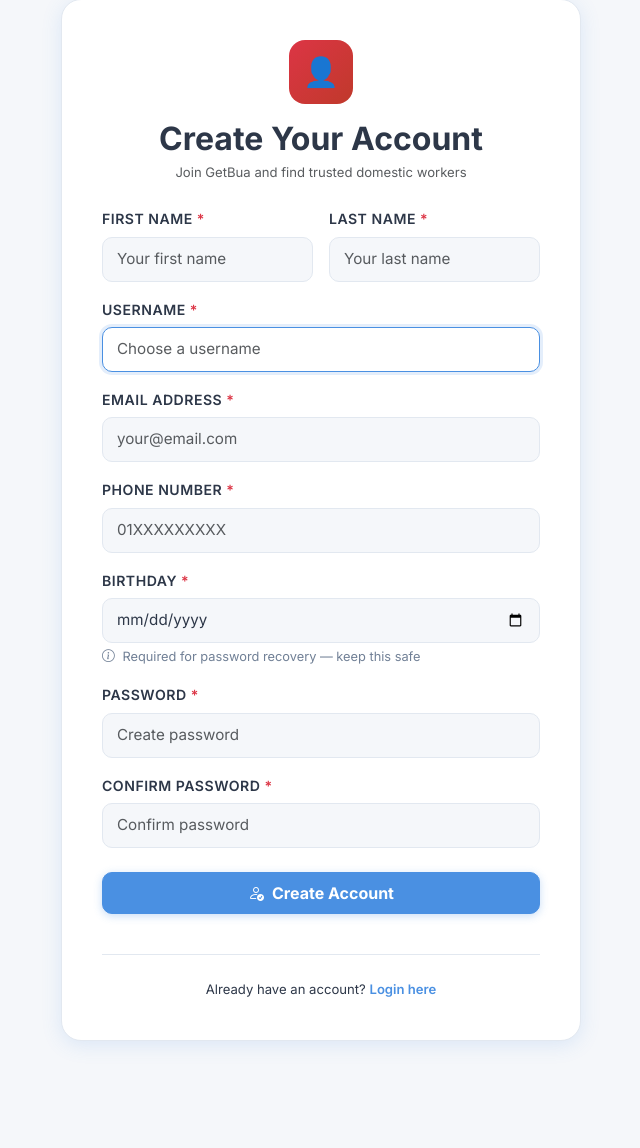
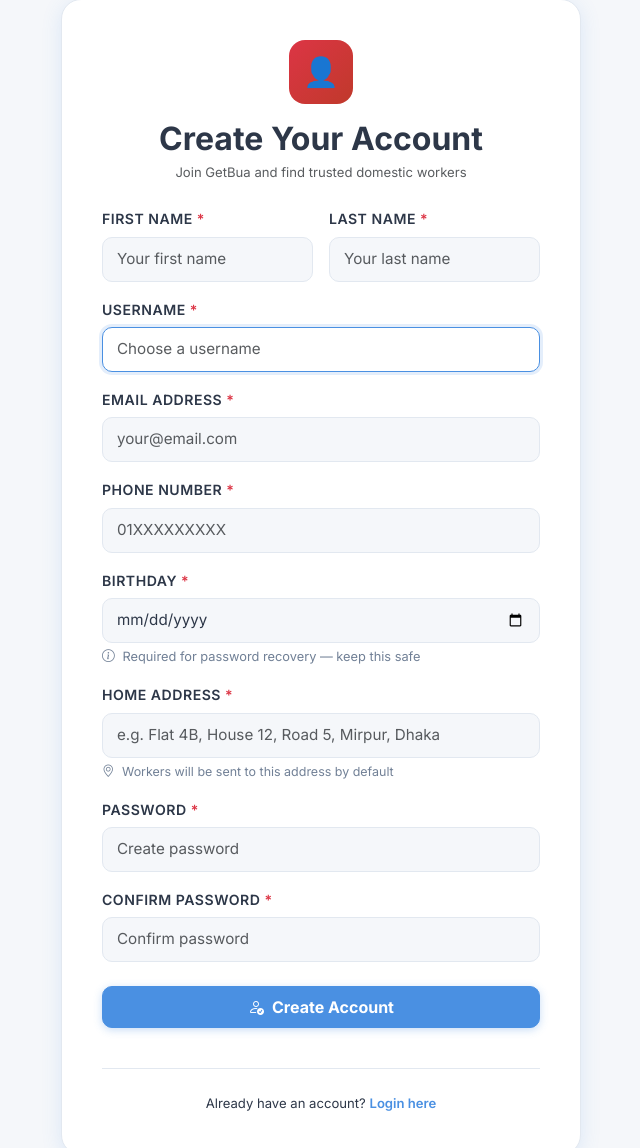
Before and after one commit to hasnine-kabir/getbua, a Django app: page /register/ in a window 1280 px wide. Shown: the part 104-1252 px from the top of the page, without its empty margins (319-959 px from the left). Run offline with Django 5.2, Linux system fonts and the light colour scheme.

Commit message:
Add address field to registration form

```diff
--- a/templates/registration/register.html
+++ b/templates/registration/register.html
@@ -106,6 +106,23 @@
           {% endif %}
         </div>
 
+        <!-- Address -->
+        <div class="mb-3">
+          <label class="form-label">
+            Home Address <span style="color:#dc3545;">*</span>
+          </label>
+          {{ form.address }}
+          <div style="color:#718096;font-size:0.78rem;margin-top:4px;">
+            <i class="bi bi-geo-alt me-1"></i>
+            Workers will be sent to this address by default
+          </div>
+          {% if form.address.errors %}
+            <div style="color:#dc3545;font-size:0.8rem;margin-top:4px;">
+              {{ form.address.errors|join:", " }}
+            </div>
+          {% endif %}
+        </div>
+
         <!-- Password -->
         <div class="mb-3">
           <label class="form-label">
```
